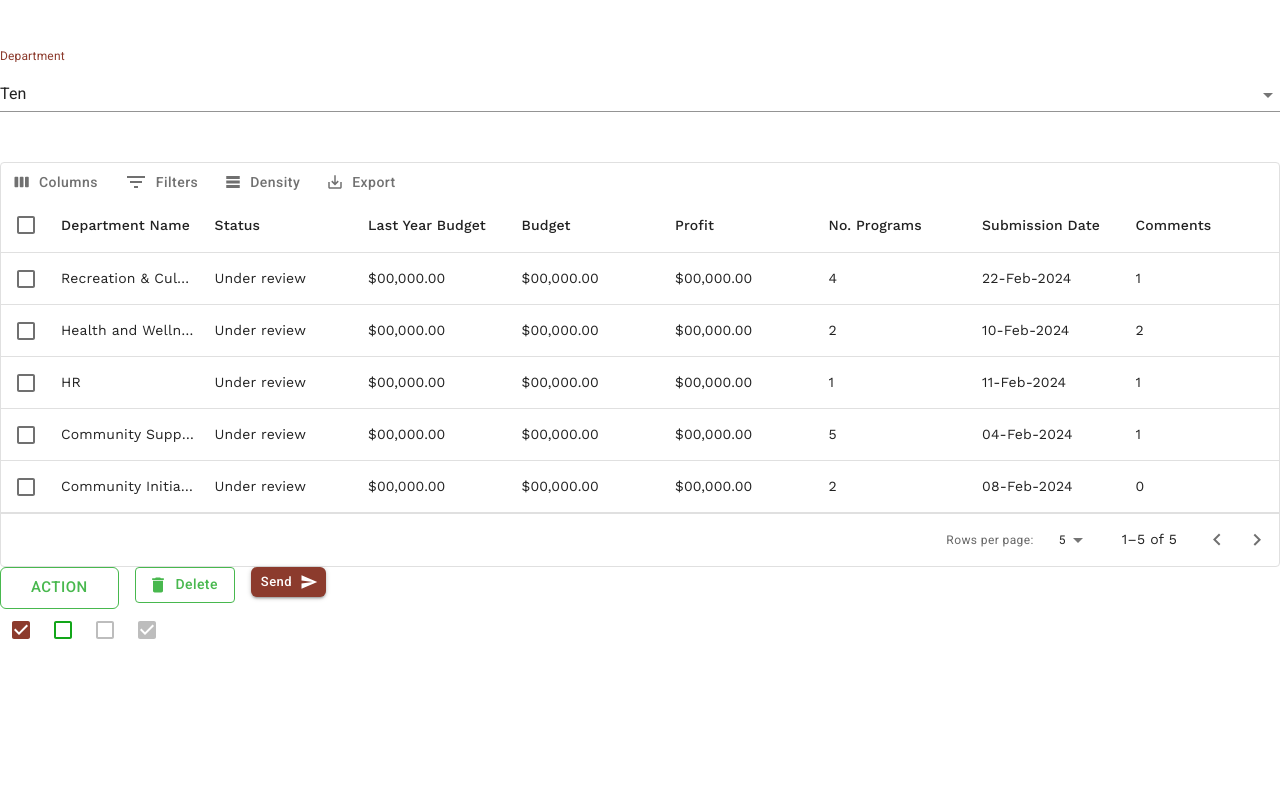
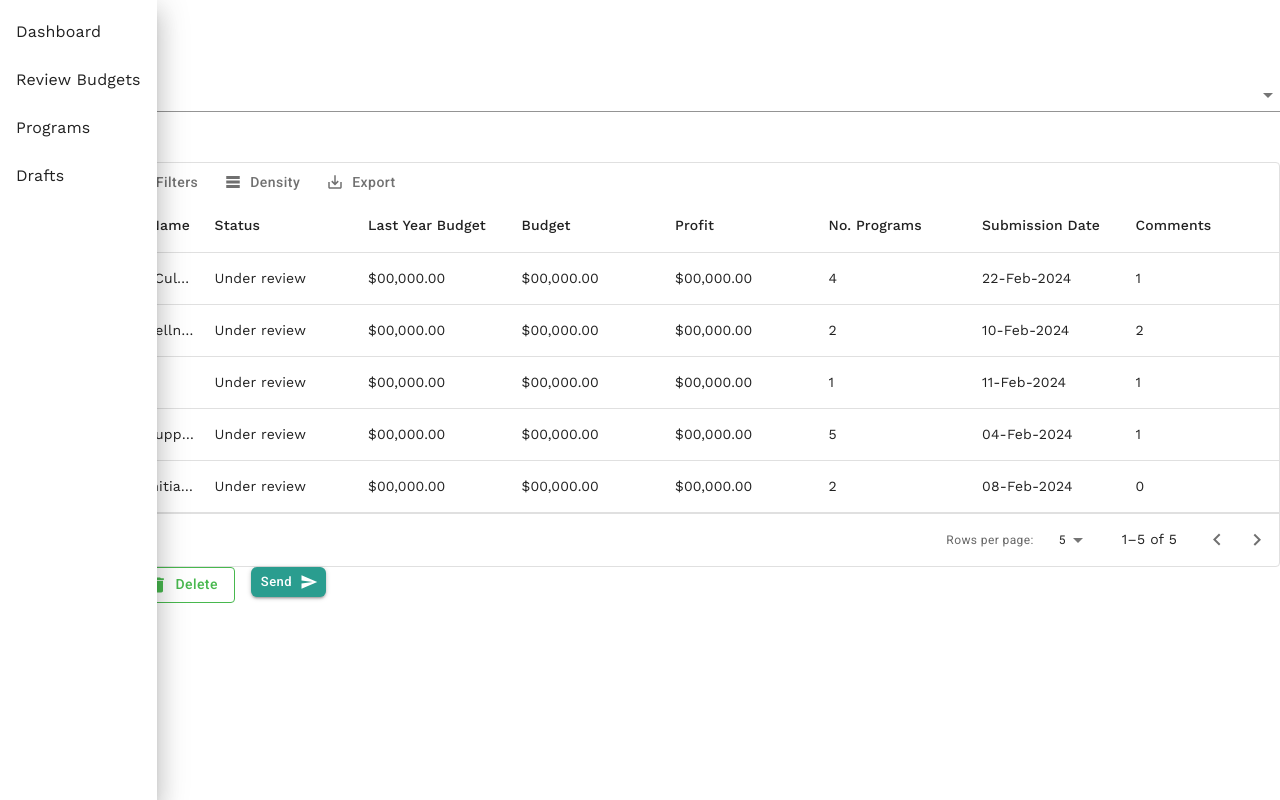
Before and after one commit to Idea-Theorem/sccc-budget-planner-fe, a React (Vite) app: page /components in a window 1280 px wide. Built offline with nearby package versions, Linux system fonts and the light colour scheme.

Commit message:
minor change

```diff
--- a/package.json
+++ b/package.json
@@ -27,7 +27,7 @@
   "devDependencies": {
     "@types/react": "^18.2.64",
     "@types/react-dom": "^18.2.21",
-    "@types/tinycolor2": "^1.4.6",
+
     "@typescript-eslint/eslint-plugin": "^7.1.1",
     "@typescript-eslint/parser": "^7.1.1",
     "@vitejs/plugin-react": "^4.2.1",
--- a/src/components/Checkox/index.tsx
+++ b/src/components/Checkox/index.tsx
@@ -4,7 +4,7 @@ import { Box, styled } from "@mui/material";
 const label = { inputProps: { "aria-label": "Checkbox demo" } };
 
 const StyledCheckbox = styled(Checkbox)(({ theme }) => ({
-  color: theme.palette.success.main,
+  color: theme.palette.primary.main,
 }));
 
 const Checkboxes = () => {
--- /dev/null
+++ b/src/components/Sidebar/index.tsx
@@ -0,0 +1,68 @@
+import * as React from "react";
+import Box from "@mui/material/Box";
+import CssBaseline from "@mui/material/CssBaseline";
+import Drawer from "@mui/material/Drawer";
+import List from "@mui/material/List";
+import ListItem from "@mui/material/ListItem";
+import ListItemButton from "@mui/material/ListItemButton";
+import ListItemText from "@mui/material/ListItemText";
+
+
+interface Props {
+  window?: () => Window;
+}
+
+export default function ResponsiveDrawer(props: Props) {
+  const { window } = props;
+  const [mobileOpen, setMobileOpen] = React.useState(false);
+  const [isClosing, setIsClosing] = React.useState(false);
+
+  const handleDrawerClose = () => {
+    setIsClosing(true);
+    setMobileOpen(false);
+  };
+
+  const handleDrawerTransitionEnd = () => {
+    setIsClosing(false);
+  };
+
+  const drawer = (
+    <Box>
+      <List>
+        {["Dashboard", "Review Budgets", "Programs", "Drafts"].map((text) => (
+          <ListItem key={text} disablePadding>
+            <ListItemButton>
+              <ListItemText primary={text} />
+            </ListItemButton>
+          </ListItem>
+        ))}
+      </List>
+    </Box>
+  );
+
+  const container =
+    window !== undefined ? () => window().document.body : undefined;
+
+  return (
+    <Box >
+      <CssBaseline />
+      <Box>
+        <Drawer
+          container={container}
+          variant="temporary"
+          open={mobileOpen}
+          onTransitionEnd={handleDrawerTransitionEnd}
+          onClose={handleDrawerClose}
+          ModalProps={{
+            keepMounted: true, // Better open performance on mobile.
+          }}
+        >
+          {drawer}
+        </Drawer>
+        <Drawer variant="permanent"  open>
+          {drawer}
+        </Drawer>
+      </Box>
+    </Box>
+  );
+}
--- a/src/pages/Components/index.tsx
+++ b/src/pages/Components/index.tsx
@@ -3,6 +3,7 @@ import SelectComponent from "../../components/Select";
 import TableComponent from "../../components/Table";
 import Buttons from "../../components/Button";
 import Checkboxes from "../../components/Checkox";
+import ResponsiveDrawer from "../../components/Sidebar";
 
 const ComponentsScreen = () => {
   return (
@@ -11,6 +12,7 @@ const ComponentsScreen = () => {
       <TableComponent />
       <Buttons />
       <Checkboxes />
+      <ResponsiveDrawer />
     </Box>
   );
 };
--- a/src/theme/light/palette.ts
+++ b/src/theme/light/palette.ts
@@ -12,7 +12,7 @@ export const lightPallete: any = {
   mode: "light",
   primary: {
     // ...defaultPalette.primary,
-    main: "rgba(140, 59, 45, 1)",
+    main: "rgba(42, 157, 143, 1)",
     light: "rgba(151, 78, 65, 1)",
 
     contrastText: "rgba(255, 255, 255, 1)",
@@ -26,7 +26,7 @@ export const lightPallete: any = {
   },
   secondary: {
     // ...defaultPalette.secondary,
-    main: "rgba(10, 140, 164, 1)",
+    main: "rgba(33, 150, 243, 1)",
     light: "rgba(34, 151, 173, 1)",
 
     contrastText: "rgba(66, 66, 66, 1)",
@@ -86,7 +86,7 @@ export const lightPallete: any = {
 
   info: {
     // ...defaultPalette.info,
-    main: "rgba(10, 140, 164, 1)",
+    main: "rgba(59, 0, 237, 1)",
     light: "rgba(34, 151, 173, 1)",
 
     contrastText: "rgba(255, 255, 255, 1)",
@@ -103,7 +103,8 @@ export const lightPallete: any = {
     // ...defaultPalette.text,
     primary: "rgba(0, 0, 0, 0.87)",
     secondary: "rgba(0, 0, 0, 0.7)",
-    disabled: "rgba(0, 0, 0, 0.38)",
+    disabled: "rgba(152, 152, 152, 1)",
+    light: "rgba(113, 122, 126, 1)",
   },
 
   action: {
@@ -213,7 +214,7 @@ export const lightPallete: any = {
   },
   orange: {
     ...palleteWithExtraColors.orange,
-    GFOrange: "rgba(168, 74, 6, 1)",
+    GFOrange: "rgba(255, 193, 7, 1)",
     GFOrangeLight: "rgba(92, 55, 27, 1)",
     GFOrangeBright: "rgba(187, 114, 34, 1)",
     Status: "rgba(255, 145, 0, 1)",
@@ -243,12 +244,12 @@ export const lightPallete: any = {
   },
   red: {
     ...palleteWithExtraColors.red,
-    GFRed: "rgba(107, 32, 19, 1)",
+    GFRed: "rgba(216, 27, 96, 1)",
     Error: "rgba(255, 23, 68, 1)",
   },
   purple: {
     ...palleteWithExtraColors.purple,
-    GFPurple: "rgba(89, 46, 132, 1)",
+    GFPurple: "rgba(156, 39, 176, 1)",
     GFPurpleLight: "rgba(44, 23, 66, 1)",
   },
   ...commonPalleteColors,
```
Also changed, not shown: src/components/ExpandableTable/index.tsx (deleted), 1 other file (tests, documents, lock files or other folders).
